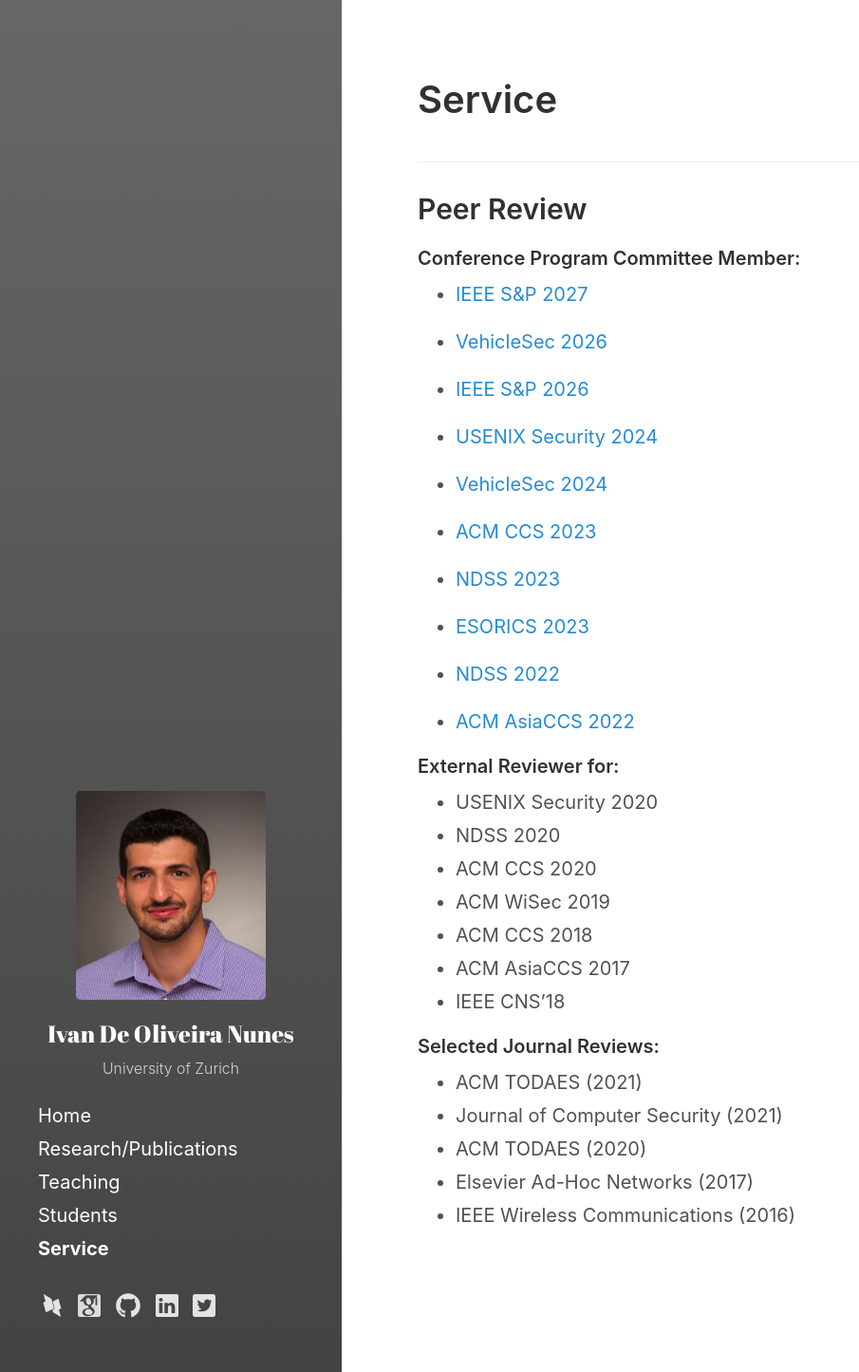
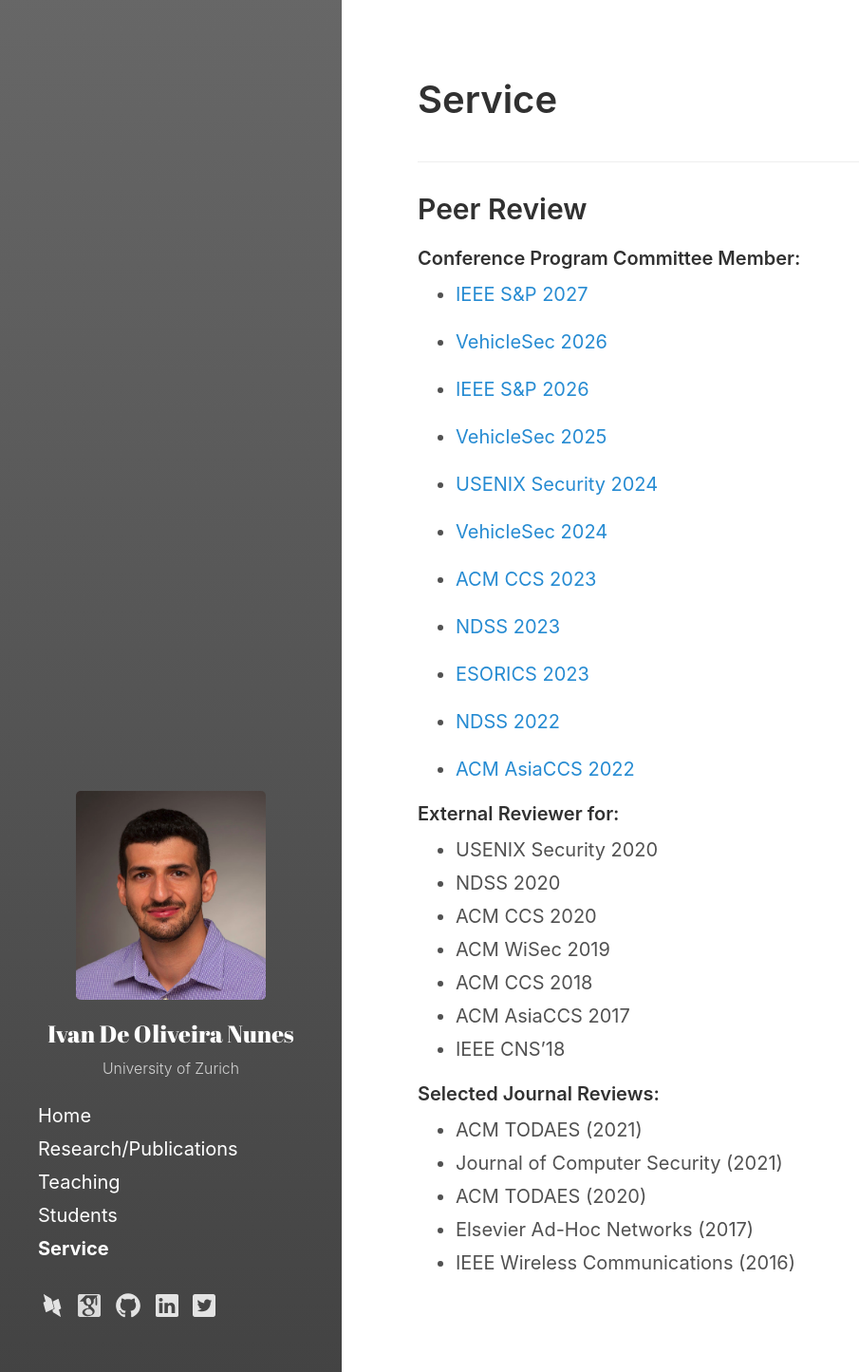
Before and after one commit to ivanolive/ivanolive.github.io, a Jekyll site: the page built from service.md, in a window 1280 px wide. Shown: the whole page at 95% size, without its empty margins (0-905 px from the left). Built offline with Jekyll 4.4.1, drawn with Linux system fonts in a browser that asks for light colours.

Commit message:
Update service.md

```diff
--- a/service.md
+++ b/service.md
@@ -14,9 +14,11 @@
 
 - [IEEE S&P 2027](https://sp2027.ieee-security.org/)
 
-- [VehicleSec 2026](https://www.usenix.org/conference/vehiclesec25)
+- [VehicleSec 2026](https://www.usenix.org/conference/vehiclesec26)
 
 - [IEEE S&P 2026](https://sp2026.ieee-security.org/)
+
+- [VehicleSec 2025](https://www.usenix.org/conference/vehiclesec25)
 
 - [USENIX Security 2024](https://www.usenix.org/conference/usenixsecurity24)
 
```
